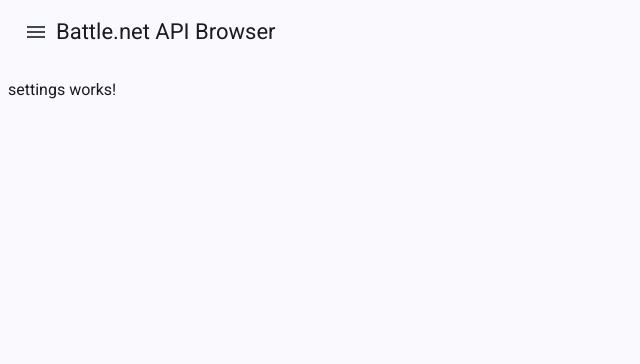
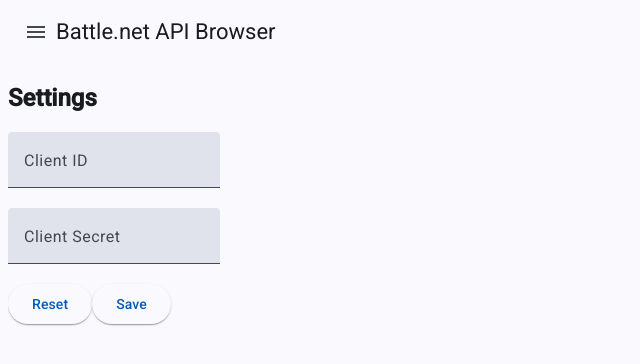
Before and after one commit to mthomason12/battlenet-api-browser, an Angular app in the folder battlenet-api-browser/: page /settings in a window 1280 px wide. Shown: the top 364 px of the page, without its empty margins (0-640 px from the left). Built offline with nearby package versions, Linux system fonts and the light colour scheme.

Commit message:
Userdata is a service, not a module.  Allow for reset+save settings

```diff
--- a/battlenet-api-browser/src/settings/settings.component.html
+++ b/battlenet-api-browser/src/settings/settings.component.html
@@ -1 +1,14 @@
-<p>settings works!</p>
+<h2>Settings</h2>
+
+<div class="fields">
+<mat-form-field>
+    <mat-label>Client ID</mat-label>
+    <input matInput type="text" [(ngModel)]="clientId" />
+</mat-form-field>
+<mat-form-field>
+    <mat-label>Client Secret</mat-label>
+    <input matInput type="text" [(ngModel)]="clientSecret" />
+</mat-form-field>
+</div>
+<button mat-raised-button (click)="reset()">Reset</button>
+<button mat-raised-button (click)="save()">Save</button>
--- a/battlenet-api-browser/src/settings/settings.component.scss
+++ b/battlenet-api-browser/src/settings/settings.component.scss
@@ -0,0 +1,5 @@
+div.fields {
+    display: flex;
+    flex-direction: column;
+    align-items: flex-start;
+  }
--- a/battlenet-api-browser/src/settings/settings.component.ts
+++ b/battlenet-api-browser/src/settings/settings.component.ts
@@ -1,11 +1,37 @@
-import { Component } from '@angular/core';
+import { Component, inject } from '@angular/core';
+import { FormsModule } from '@angular/forms';
+import { UserdataService } from '../userdata/userdata.service';
+import { MatButtonModule } from '@angular/material/button';
+import {MatInputModule} from '@angular/material/input';
+import {MatFormFieldModule} from '@angular/material/form-field';
 
 @Component({
   selector: 'app-settings',
-  imports: [],
+  imports: [ FormsModule, MatButtonModule, MatInputModule, MatFormFieldModule ],
   templateUrl: './settings.component.html',
   styleUrl: './settings.component.scss'
 })
+
 export class SettingsComponent {
+  clientId: string;
+  clientSecret: string;
 
+  constructor(private userdata: UserdataService)
+  {
+    this.clientId = this.userdata.data.clientID;
+    this.clientSecret = this.userdata.data.clientSecret;
+  }
+
+  reset()
+  {
+    this.clientId = this.userdata.data.clientID;
+    this.clientSecret = this.userdata.data.clientSecret;
+  }
+
+  save()
+  {
+    this.userdata.data.clientID = this.clientId;
+    this.userdata.data.clientSecret = this.clientSecret;
+    this.userdata.save();
+  }
 }
--- /dev/null
+++ b/battlenet-api-browser/src/userdata/userdata.service.ts
@@ -0,0 +1,68 @@
+import { Injectable } from '@angular/core';
+import { CommonModule } from '@angular/common';
+
+interface publicDataStruct
+{
+}
+
+interface profileDataStruct
+{
+}
+
+interface apiDataStruct
+{
+  public: publicDataStruct;
+  profile: profileDataStruct;
+}
+
+interface userDataStruct
+{
+  clientID: string;
+  clientSecret: string;
+  apiData: apiDataStruct;
+}
+
+const dataItem: string = 'battlenet-api-data';
+
+@Injectable({  providedIn: 'root',})
+
+export class UserdataService {
+  public data: userDataStruct;
+
+  constructor()
+  {
+    console.log("Initializing Data Storage");
+    //attempt to load existing data from localstorage
+    try
+    {
+      this.data = JSON.parse(localStorage.getItem(dataItem)!) as userDataStruct;
+    }
+    catch
+    {
+      //initialize with blank data if corrupt or missing
+      console.log("User data is corrupt or missing. Reinitializing with empty data.")
+      this.data = {} as userDataStruct;
+      this.data.clientID = "";
+      this.data.clientSecret = "";
+    }
+    if (this.data === null)
+    {
+      this.data = {
+        clientID: "",
+        clientSecret: "",
+        apiData: {
+          public: {},
+          profile: {}
+        }
+      }
+    }
+    console.log("Data: "+JSON.stringify(this.data));
+    if (!Object.hasOwn(this.data, "clientID")) this.data.clientID = "";
+    if (!Object.hasOwn(this.data, "clientSecret")) this.data.clientSecret = "";
+  }
+
+  save()
+  {
+    localStorage.setItem(dataItem, JSON.stringify(this.data));
+  }
+}
```
Also changed, not shown: battlenet-api-browser/src/userdata/userdata.module.ts (deleted, +0 -48 lines).
